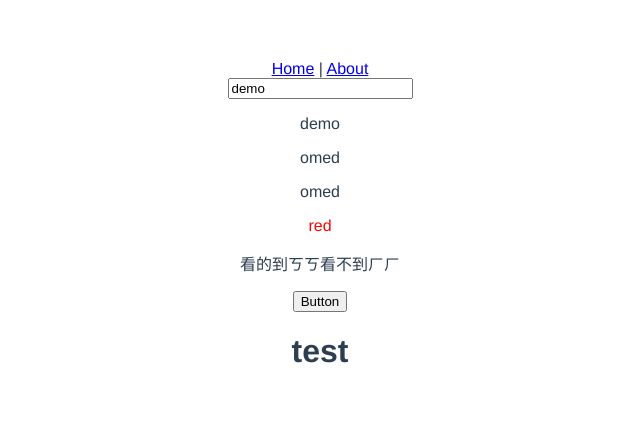
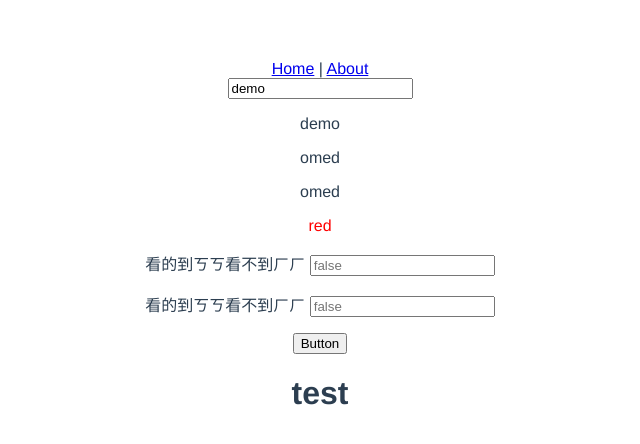
Before and after one commit to wan-zhen/vue-testCICD, a Vue app: page /#/about in a window 1280 px wide. Shown: the top 444 px of the page, without its empty margins (320-960 px from the left). Built offline with nearby package versions, Linux system fonts and the light colour scheme.

Commit message:
練習 v-if & v-else

```diff
--- a/src/components/Demo.vue
+++ b/src/components/Demo.vue
@@ -6,8 +6,24 @@
     <p>{{reversedMessageMethods()}}</p>
 
     <p v-html="html"></p>
-    <p v-if="seen">看的到ㄏㄏ看不到ㄎㄎ</p>
-    <p v-else>看的到ㄎㄎ看不到ㄏㄏ</p>
+    <p v-if="seen">
+      看的到ㄏㄏ看不到ㄎㄎ
+      <input placeholder="true">
+    </p>
+    <p v-else>
+      看的到ㄎㄎ看不到ㄏㄏ
+      <!-- 用 v-else 相同的元素會被重複使用 所以在切換時 input 的值會被留著 -->
+       <input placeholder="false">
+    </p>
+        <p v-if="seen">
+      看的到ㄏㄏ看不到ㄎㄎ
+      <input placeholder="true" key="demo1">
+    </p>
+    <p v-else>
+      看的到ㄎㄎ看不到ㄏㄏ
+      <!-- 用 v-else 相同的元素會被重複使用 所以在切換時 input 的值會被留著 給獨立的 key 讓一樣的 element 不要被複用 -->
+       <input placeholder="false" key="demo2">
+    </p>
     <button :disabled="false" @click="changeData">Button</button>
   </div>
 </template>
```
